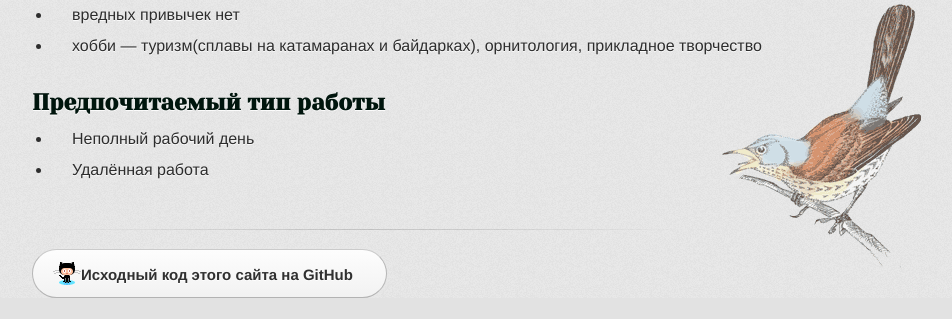
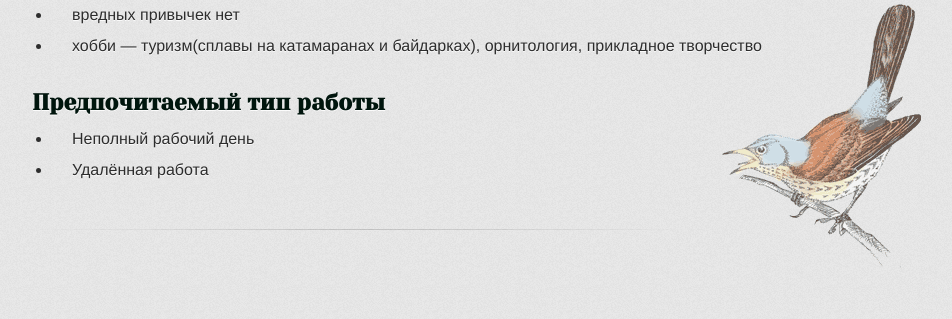
Before and after one commit to ReshetnikovaValery/reshetnikovavalery.github.com, a PHP site: page / in a window 1280 px wide. Shown: the part 2095-2414 px from the top of the page, without its empty margins (218-1170 px from the left). Before the commit the page ends 2393 px from the top, so only its background shows below. Run offline with PHP 8.4, Linux system fonts and the light colour scheme; some web fonts are replaced.

Commit message:
Remove source button

```diff
--- a/index.html
+++ b/index.html
@@ -112,10 +112,12 @@
               <li>Удалённая работа
             </ul>
         </section>
+
         <footer>
-          <a href="https://github.com/ReshetnikovaValery" id="view-on-github" class="button"><span>Исходный код этого сайта на GitHub</span></a>
 
         </footer>
+
+
 
        </div>
       </div>
--- a/stylesheets/stylesheet.css
+++ b/stylesheets/stylesheet.css
@@ -326,6 +326,7 @@ footer {
   margin-top: 40px;
   padding-top: 20px;
   padding-bottom: 30px;
+  margin-bottom: 40px;
   font-size: 13px;
   color: #aaa;
 }
@@ -360,6 +361,8 @@ li {
 * html .clearfix {height: 1%;}
 .clearfix {display: block;}
 
+
+
 /* #Media Queries
 ================================================== */
 
@@ -385,6 +388,7 @@ li {
     width: 94%;
     margin: 0 auto;
   }
+
 }
 
 /* Mobile Landscape Size to Tablet Portrait (devices and browsers) */
```
